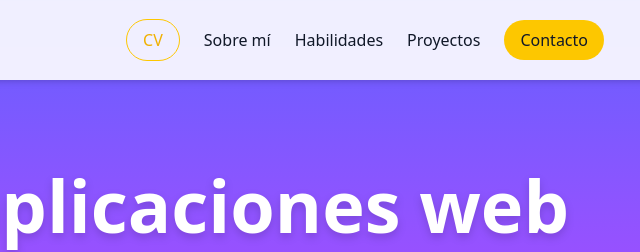
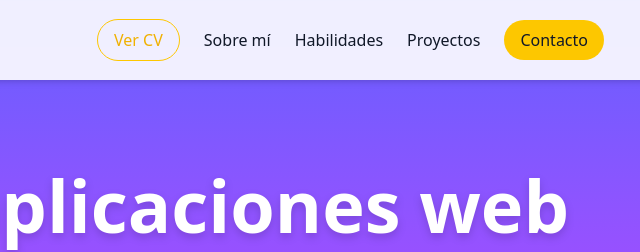
Before and after one commit to Elenaro0204/PortFolio, a website: page index.html in a window 1280 px wide. Shown: the top 252 px of the page, 572-1212 px from the left. Drawn offline with Linux system fonts and the light colour scheme; a web font is replaced by a local one.

Commit message:
Modificado CV x5

```diff
--- a/index.html
+++ b/index.html
@@ -54,9 +54,9 @@
             <!-- MENÚ DESKTOP -->
             <nav class="hidden md:flex items-center gap-6 text-base font-medium">
 
-                <a href="/cv/CV_ElenaRengel.pdf" download
+                <a href="/cv/CV_ElenaRengel.pdf" target="_blank"
                     class="px-4 py-2 rounded-full border border-yellow-400 text-yellow-500 hover:bg-yellow-400 hover:text-gray-900 transition">
-                    CV
+                    Ver CV
                 </a>
 
                 <a href="#presentacion" class="hover:text-yellow-400 transition text-gray-900 dark:text-white">Sobre
@@ -96,10 +96,10 @@
                     </div>
 
                     <!-- CV -->
-                    <a href="/cv/CV_ElenaRengel.pdf" download
+                    <a href="/cv/CV_ElenaRengel.pdf" target="_blank"
                         class="flex justify-center items-center px-5 py-3 rounded-2xl border border-yellow-400 text-yellow-500 hover:bg-yellow-400 hover:text-gray-900 transition font-semibold mb-10">
 
-                        Descargar CV
+                        Ver CV
 
                     </a>
 
```
